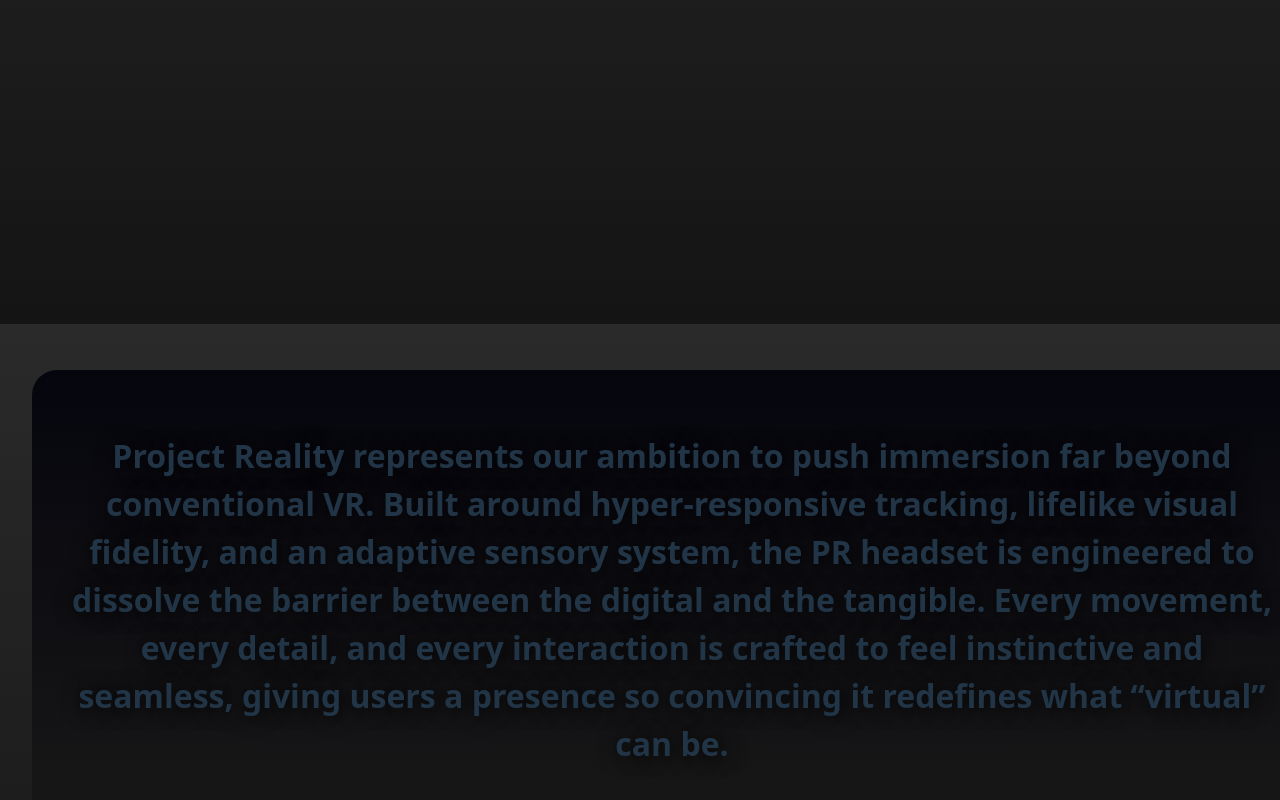
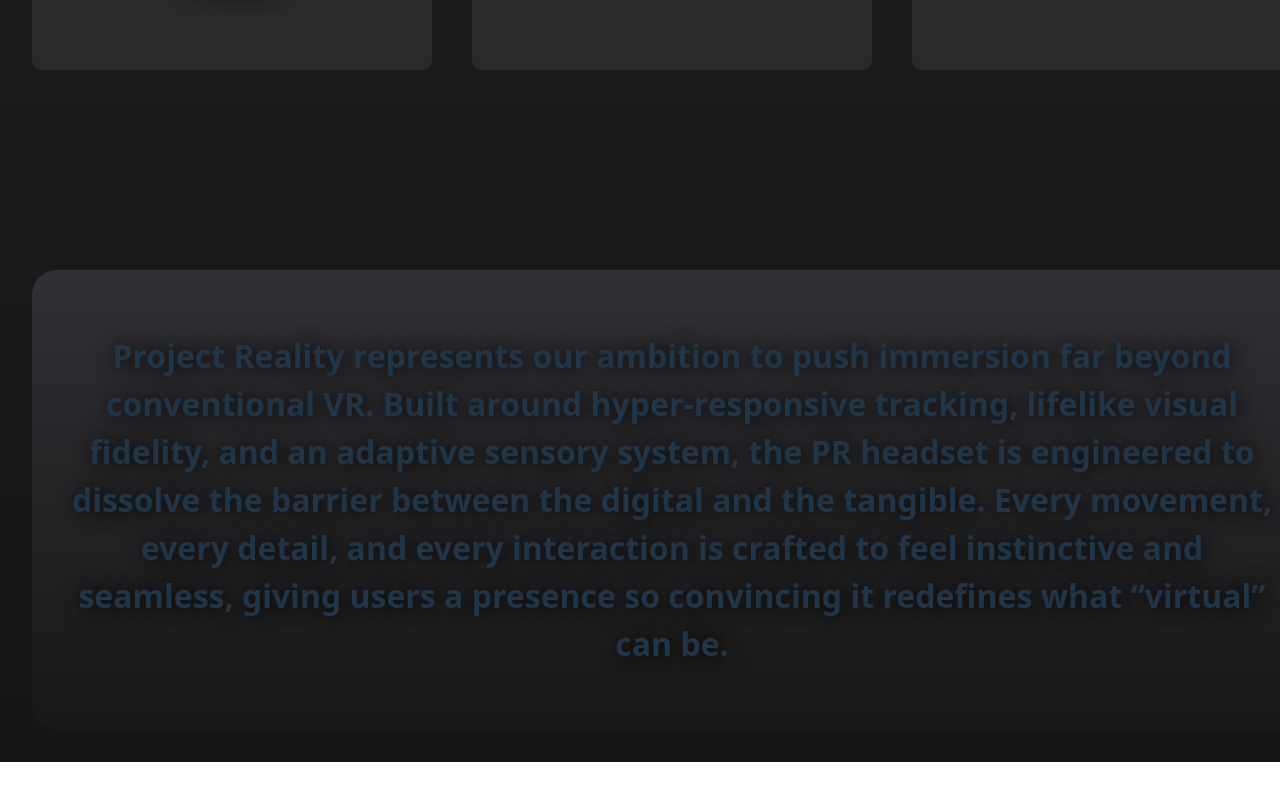
Before and after one commit to Christianvdev/ProjectReality-Demo-, a React (Vite) app: page / in a window 1280 px wide. Shown: the part 1276-2076 px from the top of the page. After the commit the page ends 2038 px from the top, so only its background shows below. Built offline with nearby package versions, Linux system fonts and the light colour scheme.

Commit message:
Update home.css
Fixed the background gradient to fill whole screen

```diff
--- a/src/home.css
+++ b/src/home.css
@@ -1,13 +1,15 @@
-html {
-        height: 100%;
+html,body {
         margin: 0;
         padding:0;
-        background: linear-gradient(to bottom, #2a2a2a, #141414);
 
-    }
+}
 
 
-
+body {
+    min-height: 100vh;
+    background: linear-gradient(to bottom, #2a2a2a, #141414);
+    background-repeat: no-repeat;
+}
 
 
 .Intro{
@@ -69,7 +71,7 @@ html {
 }
 
 .More-Info{
-    margin-top: 200px;
+    margin-top: 300px;
 
     text-shadow: 2px 1px 20px black;
     font-weight: bold;
@@ -97,13 +99,14 @@ html {
 }
 
 .about-text{
-    background: linear-gradient(to bottom, rgb(5, 5, 13), rgb(24, 24, 24));
+
+    background: linear-gradient(to bottom, rgb(48, 48, 53), rgb(24, 24, 24));
 
     border-radius: 25px;
     padding: 30px;
 
 
-    margin-top: 400px;
+    margin-top:200px;
 
 
     font-size: xx-large;
```
